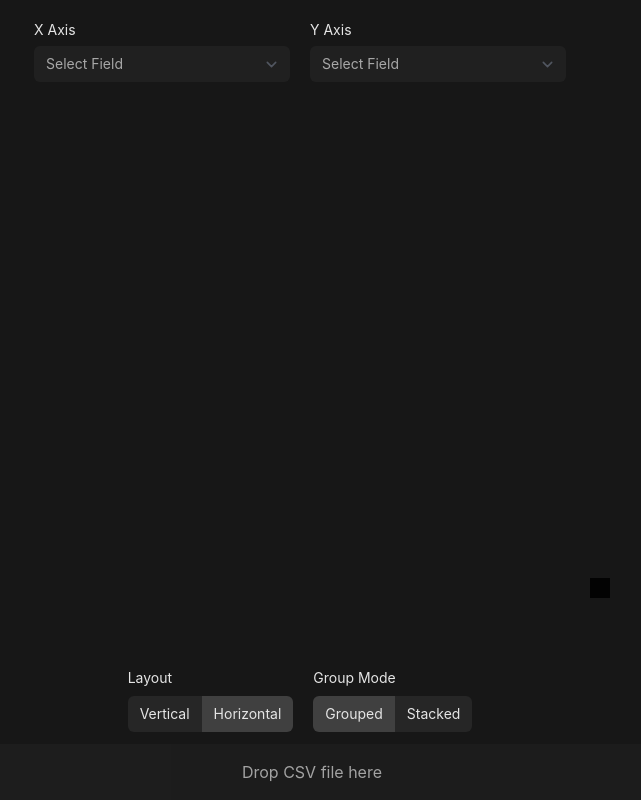
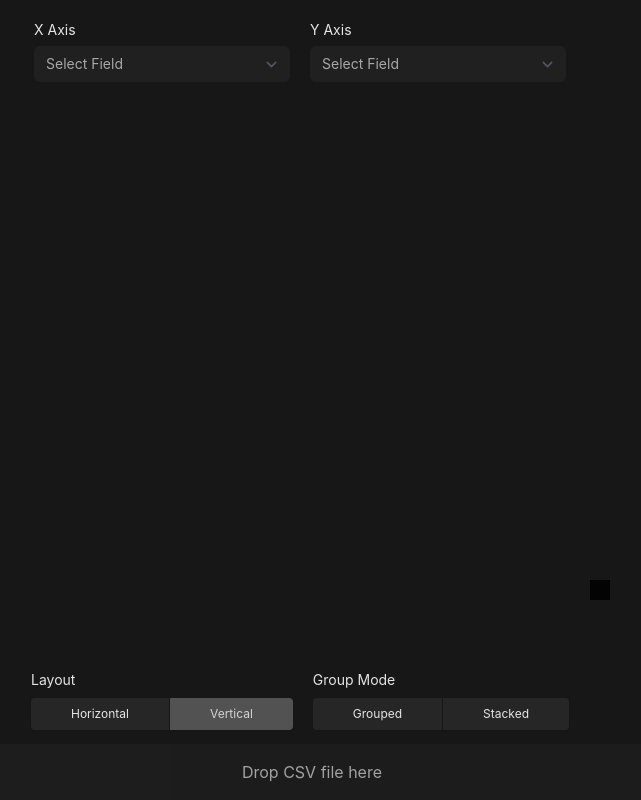
Before and after one commit to nirnejak/csv-plot, a React (Vite) app: page / in a window 1280 px wide. Shown: the whole page, without its empty margins (340-981 px from the left). Built offline with nearby package versions, Linux system fonts and the light colour scheme; some icons are missing.

Commit message:
Custom Toggle Replaced with component

```diff
--- a/src/pages/index.tsx
+++ b/src/pages/index.tsx
@@ -6,6 +6,7 @@ import BarChart from "../components/BarChart"
 import DragInput from "../components/DragInput"
 import classNames from "src/utils/classNames"
 import { arrayToKeyValuePairs } from "../utils/arrayToKeyValuePairs"
+import ToggleGroup from "src/components/atoms/ToggleGroup"
 
 const HomePage: React.FC = () => {
   const [fields, setFields] = React.useState<string[]>([])
@@ -105,53 +106,41 @@ const HomePage: React.FC = () => {
         <div className="flex w-full justify-center gap-5 p-5 text-sm">
           <div>
             <p className="mb-2">Layout</p>
-            <button
-              className={classNames(
-                "rounded-l-md px-3 py-2",
-                layout === "vertical" ? "bg-neutral-800" : "bg-neutral-700"
-              )}
-              onClick={() => {
-                setLayout("vertical")
+            <ToggleGroup
+              value={layout}
+              onValueChange={(value: string) => {
+                if (value) setLayout(value as "horizontal" | "vertical")
               }}
-            >
-              Vertical
-            </button>
-            <button
-              className={classNames(
-                "rounded-r-md px-3 py-2",
-                layout === "horizontal" ? "bg-neutral-800" : "bg-neutral-700"
-              )}
-              onClick={() => {
-                setLayout("horizontal")
-              }}
-            >
-              Horizontal
-            </button>
+              items={[
+                {
+                  label: "Horizontal",
+                  value: "horizontal",
+                },
+                {
+                  label: "Vertical",
+                  value: "vertical",
+                },
+              ]}
+            />
           </div>
           <div>
             <p className="mb-2">Group Mode</p>
-            <button
-              className={classNames(
-                "rounded-l-md px-3 py-2",
-                groupMode === "grouped" ? "bg-neutral-800" : "bg-neutral-700"
-              )}
-              onClick={() => {
-                setGroupMode("grouped")
+            <ToggleGroup
+              value={layout}
+              onValueChange={(value: string) => {
+                if (value) setGroupMode(value as "grouped" | "stacked")
               }}
-            >
-              Grouped
-            </button>
-            <button
-              className={classNames(
-                "rounded-r-md px-3 py-2",
-                groupMode === "stacked" ? "bg-neutral-800" : "bg-neutral-700"
-              )}
-              onClick={() => {
-                setGroupMode("stacked")
-              }}
-            >
-              Stacked
-            </button>
+              items={[
+                {
+                  label: "Grouped",
+                  value: "grouped",
+                },
+                {
+                  label: "Stacked",
+                  value: "stacked",
+                },
+              ]}
+            />
           </div>
         </div>
       </div>
```
